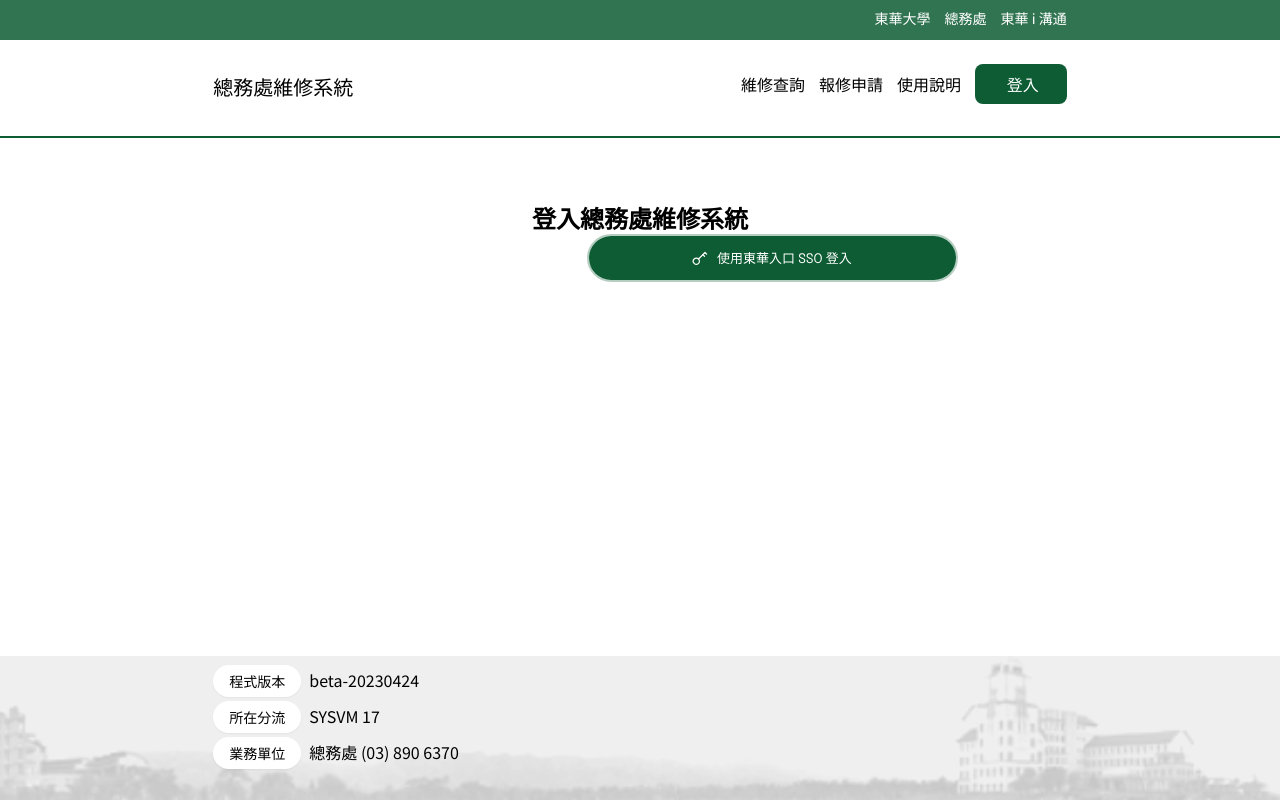
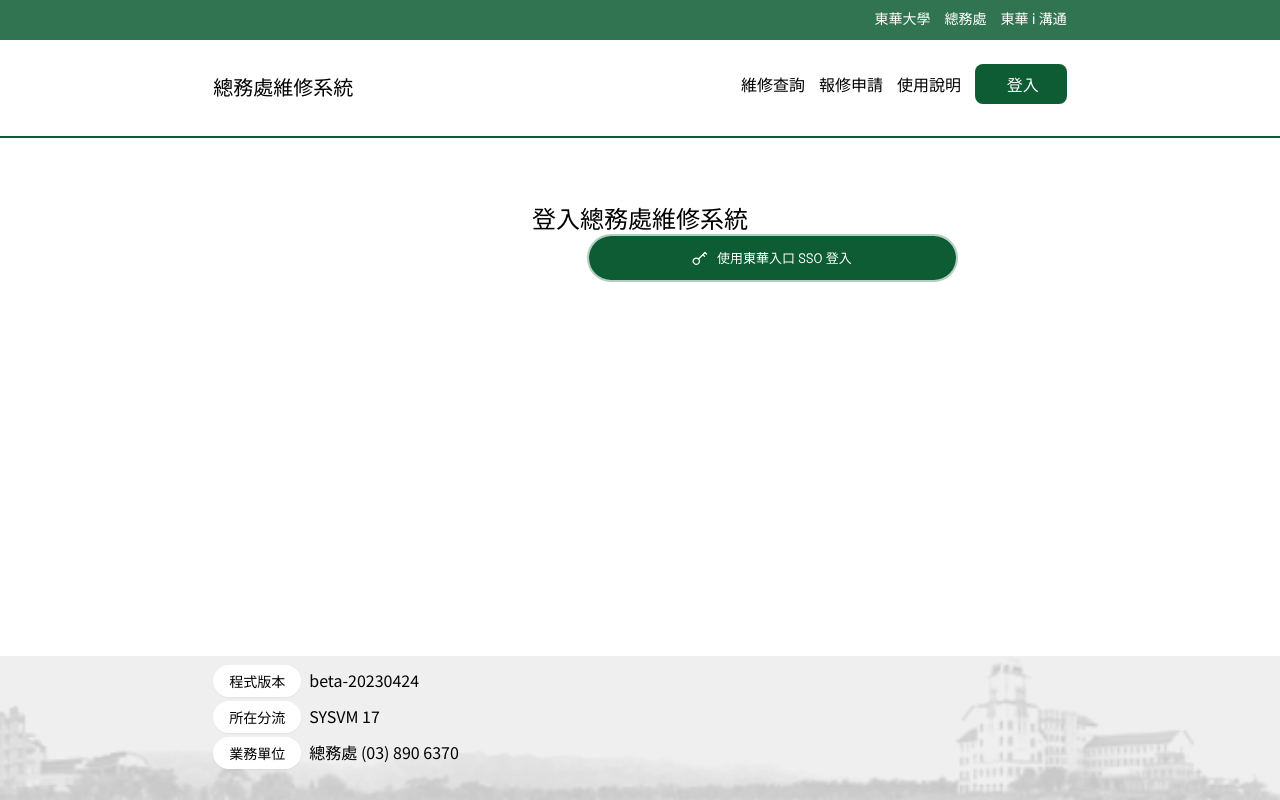
Before and after one commit to yc97463/ndhusys-repair-system-frontend, a Nuxt app: page /auth/login in a window 1280 px wide. Built offline with nearby package versions, Linux system fonts and the light colour scheme.

Commit message:
feat(pages/index): Title use font-medium

```diff
--- a/pages/auth/login.vue
+++ b/pages/auth/login.vue
@@ -1,6 +1,6 @@
 <template>
   <div class="w-1/3 mx-auto my-16">
-    <h1 class="text-center font-semibold text-2xl">登入總務處維修系統</h1>
+    <h1 class="text-center font-medium text-2xl">登入總務處維修系統</h1>
     <div class="w-1/4 mx-auto">
       <NuxtLink to="https://sys.ndhu.edu.tw/INC/SSO_RWD/Login.aspx">
         <svg width="371" height="48" viewBox="0 0 371 48" fill="none" xmlns="http://www.w3.org/2000/svg">
--- a/pages/index.vue
+++ b/pages/index.vue
@@ -1,6 +1,6 @@
 <template>
   <div class="w-1/3 mx-auto my-16">
-    <h1 class="text-center font-semibold text-2xl">請選擇維修類別</h1>
+    <h1 class="text-center font-medium text-2xl">請選擇維修類別</h1>
     <div class="">
       <RepairChoosenCard icon="building" title="校舍宿舍報修" description="總務處校舍、宿舍維修相關通報。" action="apply"
         url="/auth/login?redirec=/repair" />
```
